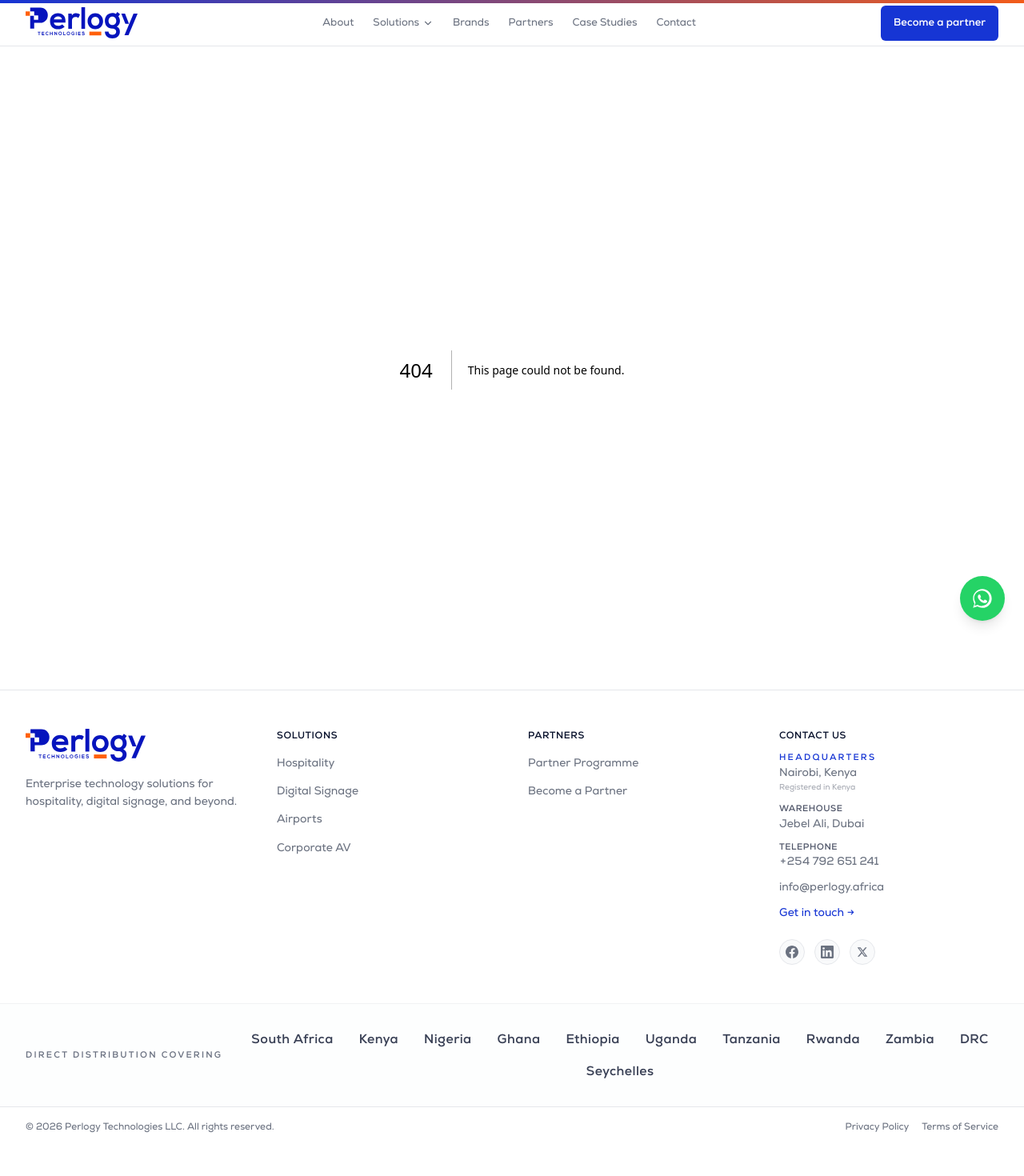
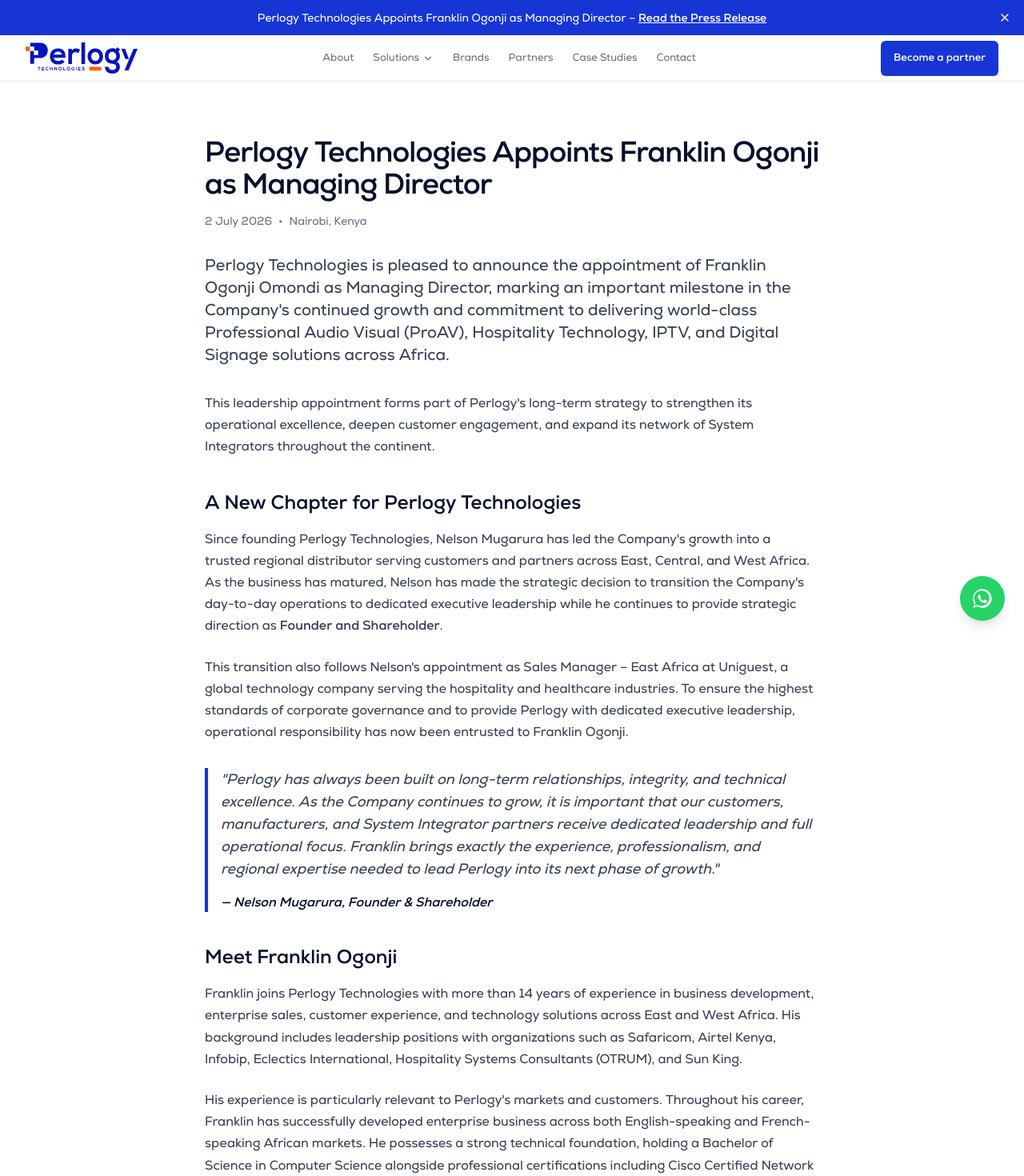
Before and after one commit to mugaruranelson-cmd/perlogy-website, a Next.js app: page /news/leadership-update in a window 1280 px wide. Before the commit this address had no page. Shown: the top 1470 px of the page at 80% size. Before the commit the page ends 1432 px from the top, so only its background shows below. Built offline with nearby package versions, Linux system fonts and the light colour scheme.

Commit message:
feat: announce leadership change - Franklin Ogonji as MD

```diff
--- a/src/app/(pages)/about/page.tsx
+++ b/src/app/(pages)/about/page.tsx
@@ -323,6 +323,55 @@
         </div>
       </section>
 
+      {/* ─── Leadership Team (Placeholder) ─── */}
+      <section className="bg-white px-4 py-16 lg:px-8">
+        <div className="mx-auto max-w-5xl">
+          <SectionTag>Leadership</SectionTag>
+          <h2 className="mt-4 text-2xl font-extrabold text-brand-navy sm:text-3xl">
+            Meet the Team
+          </h2>
+          <p className="mt-4 max-w-2xl text-brand-gray-muted leading-relaxed">
+            The visionary leaders driving Perlogy's mission across Africa.
+          </p>
+
+          <div className="mt-12 grid gap-8 sm:grid-cols-2 lg:grid-cols-3">
+            {/* Nelson Mugarura */}
+            <div className="flex flex-col items-center text-center">
+              <div className="relative h-48 w-48 rounded-full border border-brand-blue/10 mb-4 overflow-hidden shadow-sm">
+                <Image
+                  src="/images/people/nelson.JPG"
+                  alt="Nelson Mugarura, Founder & Shareholder"
+                  fill
+                  className="object-cover"
+                />
+              </div>
+              <h3 className="text-xl font-bold text-brand-navy">Nelson Mugarura</h3>
+              <p className="text-brand-blue font-medium mt-1">Founder & Shareholder</p>
+              <p className="mt-3 text-sm text-brand-gray-text leading-relaxed">
+                As the Founder of Perlogy Technologies, Nelson provides strategic direction, corporate governance, and long-term business development, ensuring the company remains Africa's trusted value-added distributor.
+              </p>
+            </div>
+
+            {/* Franklin Ogonji Omondi */}
+            <div className="flex flex-col items-center text-center">
+              <div className="relative h-48 w-48 rounded-full border border-brand-blue/10 mb-4 overflow-hidden shadow-sm">
+                <Image
+                  src="/images/people/frank.jpeg"
+                  alt="Franklin Ogonji Omondi, Managing Director"
+                  fill
+                  className="object-cover"
+                />
+              </div>
+              <h3 className="text-xl font-bold text-brand-navy">Franklin Ogonji Omondi</h3>
+              <p className="text-brand-blue font-medium mt-1">Managing Director</p>
+              <p className="mt-3 text-sm text-brand-gray-text leading-relaxed">
+                With 14+ years of experience in enterprise technology across Africa, Franklin leads Perlogy's commercial operations, customer engagement, and strategic execution to drive sustainable business growth.
+              </p>
+            </div>
+          </div>
+        </div>
+      </section>
+
       {/* ─── SIBanner ─── */}
       <div className="mx-auto max-w-5xl px-4 py-16 lg:px-8">
         <SIBanner
--- /dev/null
+++ b/src/app/(pages)/news/leadership-update/page.tsx
@@ -0,0 +1,64 @@
+import React from "react";
+import type { Metadata } from "next";
+
+export const metadata: Metadata = {
+  title: "Perlogy Technologies Appoints Franklin Ogonji as Managing Director",
+  description: "Official press release regarding the appointment of Franklin Ogonji as Managing Director at Perlogy Technologies.",
+};
+
+export default function LeadershipUpdatePage() {
+  return (
+    <div className="bg-white px-4 py-16 sm:px-6 lg:px-8">
+      <article className="mx-auto max-w-3xl prose prose-slate lg:prose-lg">
+        <h1 className="text-4xl font-bold tracking-tight text-brand-navy mb-4">
+          Perlogy Technologies Appoints Franklin Ogonji as Managing Director
+        </h1>
+        <div className="flex items-center text-brand-gray-muted text-sm mb-8">
+          <time dateTime="2026-07-02">2 July 2026</time>
+          <span className="mx-2">•</span>
+          <span>Nairobi, Kenya</span>
+        </div>
+
+        <p className="lead text-xl text-brand-gray-text mb-8">
+          Perlogy Technologies is pleased to announce the appointment of Franklin Ogonji Omondi as Managing Director, marking an important milestone in the Company's continued growth and commitment to delivering world-class Professional Audio Visual (ProAV), Hospitality Technology, IPTV, and Digital Signage solutions across Africa.
+        </p>
+
+        <div className="space-y-6 text-brand-gray-text">
+          <p>
+            This leadership appointment forms part of Perlogy's long-term strategy to strengthen its operational excellence, deepen customer engagement, and expand its network of System Integrators throughout the continent.
+          </p>
+
+          <h2 className="text-2xl font-semibold text-brand-navy mt-10 mb-4">A New Chapter for Perlogy Technologies</h2>
+          <p>
+            Since founding Perlogy Technologies, Nelson Mugarura has led the Company's growth into a trusted regional distributor serving customers and partners across East, Central, and West Africa. As the business has matured, Nelson has made the strategic decision to transition the Company's day-to-day operations to dedicated executive leadership while he continues to provide strategic direction as <strong>Founder and Shareholder</strong>.
+          </p>
+          <p>
+            This transition also follows Nelson's appointment as Sales Manager – East Africa at Uniguest, a global technology company serving the hospitality and healthcare industries. To ensure the highest standards of corporate governance and to provide Perlogy with dedicated executive leadership, operational responsibility has now been entrusted to Franklin Ogonji.
+          </p>
+
+          <blockquote className="border-l-4 border-brand-blue pl-4 italic my-8 text-lg">
+            "Perlogy has always been built on long-term relationships, integrity, and technical excellence. As the Company continues to grow, it is important that our customers, manufacturers, and System Integrator partners receive dedicated leadership and full operational focus. Franklin brings exactly the experience, professionalism, and regional expertise needed to lead Perlogy into its next phase of growth."
+            <br />
+            <span className="text-base font-semibold block mt-4 text-brand-navy">— Nelson Mugarura, Founder & Shareholder</span>
+          </blockquote>
+
+          <h2 className="text-2xl font-semibold text-brand-navy mt-10 mb-4">Meet Franklin Ogonji</h2>
+          <p>
+            Franklin joins Perlogy Technologies with more than 14 years of experience in business development, enterprise sales, customer experience, and technology solutions across East and West Africa. His background includes leadership positions with organizations such as Safaricom, Airtel Kenya, Infobip, Eclectics International, Hospitality Systems Consultants (OTRUM), and Sun King.
+          </p>
+          <p>
+            His experience is particularly relevant to Perlogy's markets and customers. Throughout his career, Franklin has successfully developed enterprise business across both English-speaking and French-speaking African markets. He possesses a strong technical foundation, holding a Bachelor of Science in Computer Science alongside professional certifications including Cisco Certified Network Professional (CCNP) and membership of the Chartered Institute of Marketing (CIM).
+          </p>
+
+          <h2 className="text-2xl font-semibold text-brand-navy mt-10 mb-4">Commitment to Our Customers and Partners</h2>
+          <p>
+            This leadership transition does not change Perlogy's mission or values. The Company remains committed to empowering System Integrators throughout Africa with innovative technologies, trusted distribution partnerships, responsive technical support, and exceptional customer service.
+          </p>
+          <p>
+            Effective immediately, all enquiries relating to sales, quotations, project support, partnerships, and business development should be directed to Franklin and the Perlogy team via <strong>frank@perlogy.africa</strong>.
+          </p>
+        </div>
+      </article>
+    </div>
+  );
+}
--- a/src/app/layout.tsx
+++ b/src/app/layout.tsx
@@ -173,7 +173,7 @@
       <body className="min-h-full flex flex-col">
         <Navbar />
         <FloatingWhatsApp />
-        <main className="flex-1 pt-[62px]">{children}</main>
+        <main className="flex-1 pt-[106px]">{children}</main>
         <Footer />
         <StructuredData data={organizationSchema} />
       </body>
--- /dev/null
+++ b/src/components/layout/AnnouncementBanner.tsx
@@ -0,0 +1,30 @@
+"use client";
+
+import React, { useState } from "react";
+import Link from "next/link";
+import { X } from "lucide-react";
+
+export default function AnnouncementBanner() {
+  const [isVisible, setIsVisible] = useState(true);
+
+  if (!isVisible) return null;
+
+  return (
+    <div className="bg-brand-blue text-white relative z-[60] flex items-center justify-center px-4 py-3 sm:px-6 lg:px-8">
+      <p className="text-center text-sm font-medium">
+        Perlogy Technologies Appoints Franklin Ogonji as Managing Director –{" "}
+        <Link href="/news/leadership-update" className="underline font-bold hover:text-brand-light-blue-bg">
+          Read the Press Release
+        </Link>
+      </p>
+      <button
+        type="button"
+        className="absolute right-2 top-1/2 -translate-y-1/2 p-2 hover:bg-brand-blue-dark rounded-md transition-colors"
+        onClick={() => setIsVisible(false)}
+        aria-label="Dismiss"
+      >
+        <X size={16} className="text-white" />
+      </button>
+    </div>
+  );
+}
--- a/src/components/layout/Navbar.tsx
+++ b/src/components/layout/Navbar.tsx
@@ -5,6 +5,7 @@
 import { usePathname } from "next/navigation";
 import { Menu, X, ChevronDown } from "lucide-react";
 import Logo from "@/components/ui/Logo";
+import AnnouncementBanner from "@/components/layout/AnnouncementBanner";
 
 /* ── Nav data ───────────────────────────────────── */
 const solutions = [
@@ -63,6 +64,7 @@
 
   return (
     <header className="fixed top-0 left-0 right-0 z-50 accent-bar">
+      <AnnouncementBanner />
       {/* ── Main bar ── */}
       <nav
         className={`backdrop-blur-md border-b transition-all duration-300 ${
```
Also changed, not shown: public/images/people/frank.jpeg (added), public/images/people/nelson.JPG (added).
